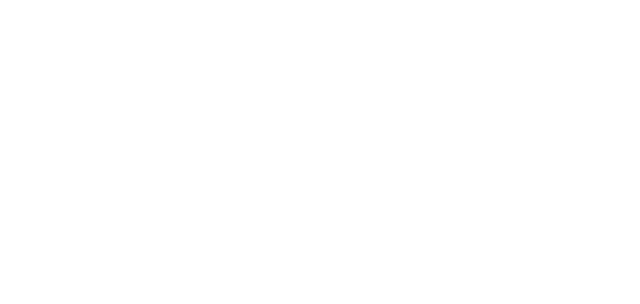
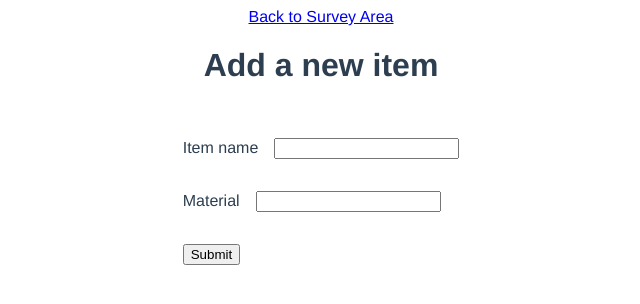
Before and after one commit to bibhashdash/lucion-nexgen, a Vue app: page /jobs/1/surveydata/1/1/newitem in a window 1280 px wide. Before the commit this address had no page. Shown: the top 304 px of the page, without its empty margins (319-959 px from the left). Built offline with nearby package versions, Linux system fonts and the light colour scheme.

Commit message:
added 'create new item' functionality

```diff
--- a/src/router/index.js
+++ b/src/router/index.js
@@ -31,6 +31,12 @@
     path: "/jobs/:jobId/surveydata/:floorId/newarea",
     name: "NewArea",
     component: NewArea,
+    props: true,
+  },
+  {
+    path: "/jobs/:jobId/surveydata/:floorId/:areaId/newitem",
+    name: "NewItem",
+    component: NewItem,
     props: true,
   },
 
--- a/src/views/Floor.vue
+++ b/src/views/Floor.vue
@@ -12,8 +12,6 @@
       name: 'NewArea',
       params: { jobId: `${jobId}`, floorId: `${floorId}` },
     }"
-    :jobId="jobId"
-    :floorId="floorId"
     ><p>Add a new area</p></router-link
   >
   <ul class="" v-for="fd in floorData" :key="fd">
--- a/src/views/NewArea.vue
+++ b/src/views/NewArea.vue
@@ -61,6 +61,7 @@
 export default {
   props: ["jobId", "floorId"],
   setup(props) {
+    console.log(props.jobId, props.floorId);
     const router = useRouter();
     const newAreaIdSubmission = ref("");
     const newAreaNameSubmission = ref("");
--- a/src/views/NewFloor.vue
+++ b/src/views/NewFloor.vue
@@ -21,11 +21,11 @@
 import { doc, getDoc, setDoc, updateDoc, collection } from "firebase/firestore";
 
 export default {
-  props: ["jobId", "floorId"],
+  props: ["jobId"],
   setup(props) {
     const router = useRouter();
     const newFloorSubmission = ref("");
-
+    console.log(props.jobId);
     const createNewFloor = async () => {
       const collRef = collection(
         db,
--- a/src/views/NewItem.vue
+++ b/src/views/NewItem.vue
@@ -1,33 +1,40 @@
 <template>
+  <router-link
+    :to="{
+      name: 'SurveyArea',
+      params: { floorId: `${floorId}`, jobId: `${jobId}`, areaId: `${areaId}` },
+    }"
+    >Back to Survey Area</router-link
+  >
   <h1>Add a new item</h1>
 
   <div class="new-item-form">
     <form @submit.prevent="addData" action="">
       <div class="form-slot">
         <label for="">Item name</label>
-        <input v-model="item" type="text" name="" id="" />
+        <input v-model="itemName" type="text" name="" id="" />
       </div>
       <div class="form-slot">
         <label for="">Material</label>
-        <input v-model="material" type="text" name="" id="" />
+        <input v-model="itemMaterial" type="text" name="" id="" />
       </div>
-      <div class="form-slot">
+      <!-- <div class="form-slot">
         <label for="">Item Access</label>
         <select v-model="itemAccess" name="" id="">
           <option value="full">Full</option>
           <option value="limited">Limited</option>
           <option value="no">No</option>
         </select>
-      </div>
+      </div> -->
 
-      <div class="form-slot">
+      <!-- <div class="form-slot">
         <label for="">Suspect Asbestos?</label>
         <select v-model="acmSuspect" name="" id="">
           <option value="true">Yes</option>
           <option value="false">No</option>
         </select>
-      </div>
-      <div class="form-slot acm-data" v-if="acmSuspect === 'yes'">
+      </div> -->
+      <!-- <div class="form-slot acm-data" v-if="acmSuspect === 'yes'">
         <div class="sampleid-slot">
           <label for="">Sample number</label>
           <input v-model="sampleId" type="text" />
@@ -68,8 +75,8 @@
             </select>
           </div>
         </div>
-      </div>
-      <div class="form-slot">
+      </div> -->
+      <!-- <div class="form-slot">
         <label for="">Item Comments</label>
 
         <textarea
@@ -79,7 +86,7 @@
           cols="30"
           rows="10"
         ></textarea>
-      </div>
+      </div> -->
       <button>Submit</button>
     </form>
   </div>
@@ -89,32 +96,72 @@
 import { ref } from "@vue/reactivity";
 import { db } from "../firebase/config";
 import { useRouter } from "vue-router";
-import { doc, getDoc, setDoc, updateDoc } from "firebase/firestore";
+import {
+  collection,
+  doc,
+  getDoc,
+  getDocs,
+  setDoc,
+  updateDoc,
+} from "firebase/firestore";
 export default {
-  setup() {
-    const item = ref("");
-    const material = ref("");
-    const itemAccess = ref("");
-    const acmSuspect = ref(null);
-    const scoreProductType = ref(null);
-    const scoreCondition = ref(null);
-    const scoreSurfaceTreatment = ref(null);
-    const scoreAsbestosType = ref(null);
-    const sampleId = ref(null);
-    const itemComments = ref(null);
-    const addData = () => {
-      // use Local Storage to store survey data for now
+  props: ["jobId", "areaId", "floorId", "floorData"],
+  setup(props) {
+    const router = useRouter();
+    const itemName = ref("");
+    const itemMaterial = ref("");
+
+    // const itemAccess = ref("");
+    // const acmSuspect = ref(null);
+    // const scoreProductType = ref(null);
+    // const scoreCondition = ref(null);
+    // const scoreSurfaceTreatment = ref(null);
+    // const scoreAsbestosType = ref(null);
+    // const sampleId = ref(null);
+    // const itemComments = ref(null);
+    const addData = async () => {
+      const collRef = collection(
+        db,
+        "surveyorBD",
+        `${props.jobId}`,
+        "surveyData",
+        `floor-${props.floorId}`,
+        "areas"
+      );
+      const areasDocsSnap = await getDocs(collRef);
+      areasDocsSnap.forEach(async (areasDoc) => {
+        if (areasDoc.data().areaInfo.areaId === `${props.areaId}`) {
+          const tempDocRef = doc(collRef, `${areasDoc.id}`);
+          await updateDoc(tempDocRef, {
+            [`items.${itemName.value}`]: {
+              itemMaterial: itemMaterial.value,
+              itemName: itemName.value,
+            },
+          });
+
+          router.push({
+            name: "SurveyArea",
+            params: {
+              floorId: `${props.floorId}`,
+              jobId: `${props.jobId}`,
+              areaId: `${props.areaId}`,
+            },
+          });
+        }
+      });
     };
+
     return {
-      item,
-      material,
-      acmSuspect,
-      scoreProductType,
-      scoreCondition,
-      scoreSurfaceTreatment,
-      scoreAsbestosType,
-      itemAccess,
-      sampleId,
+      addData,
+      itemName,
+      itemMaterial,
+      // acmSuspect,
+      // scoreProductType,
+      // scoreCondition,
+      // scoreSurfaceTreatment,
+      // scoreAsbestosType,
+      // itemAccess,
+      // sampleId,
     };
   },
 };
--- a/src/views/SurveyArea.vue
+++ b/src/views/SurveyArea.vue
@@ -7,6 +7,17 @@
     >Back to Floor</router-link
   >
   <h1>{{ floorId }}/{{ areaId }}</h1>
+  <router-link
+    :to="{
+      name: 'NewItem',
+      params: {
+        floorId: `${floorId}`,
+        jobId: `${jobId}`,
+        areaId: `${areaId}`,
+      },
+    }"
+    >Add a new item</router-link
+  >
   <div class="area-data" v-if="areaData">
     <ul v-for="ad in areaData" :key="ad">
       <li><DisplayItemData :ad="ad" /></li>
@@ -25,6 +36,7 @@
   components: { DisplayItemData },
   setup(props) {
     const areaData = ref(null);
+    const areaFirebaseId = ref("");
     const showAreaData = async () => {
       const areasCollRef = collection(
         db,
@@ -38,8 +50,6 @@
       const areasDocsSnap = await getDocs(areasCollRef);
       areasDocsSnap.forEach(async (areasDoc) => {
         if (areasDoc.data().areaInfo.areaId === `${props.areaId}`) {
-          // console.log(areasDoc.data().areaInfo.areaId, areasDoc.id);
-          // console.log(areasDoc.data().items);
           areaData.value = areasDoc.data().items;
         }
       });
--- a/src/views/SurveyData.vue
+++ b/src/views/SurveyData.vue
@@ -13,7 +13,6 @@
       params: { jobId: `${jobId}` },
     }"
     :jobId="jobId"
-    :floorId="floorId"
     ><p>Add a new floor</p></router-link
   >
   <div v-if="surveyData" class="">
```
